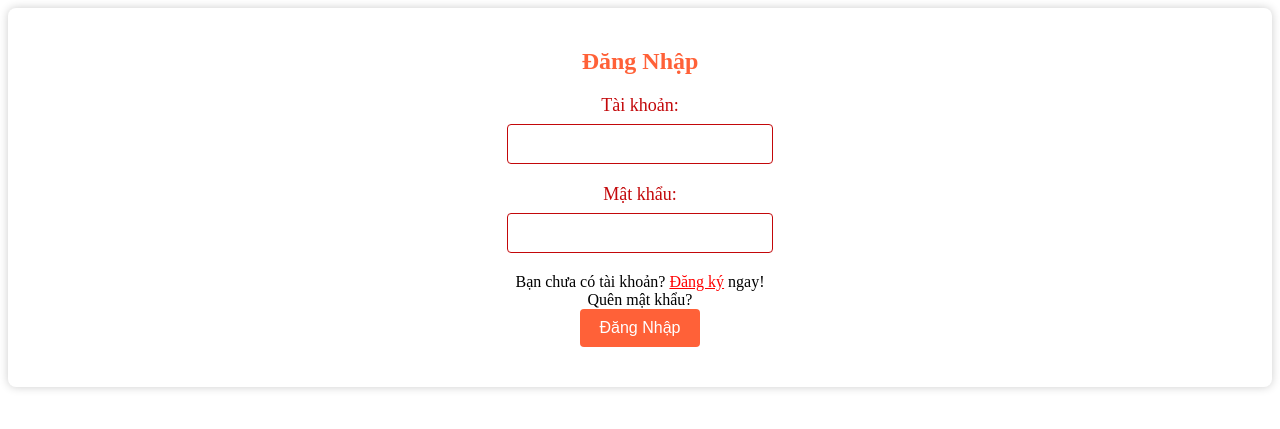
After one commit to phamchinh2004/du_an_1, a PHP site: page /View/login/login.php in a window 1280 px wide. The commit adds this page. Shown: the top 429 px of the page. Run offline with PHP 8.4, Linux system fonts and the light colour scheme.

Commit message:
loginAdmin

```diff
--- /dev/null
+++ b/View/footer.php
@@ -0,0 +1 @@
+<h1>Đây là footer</h1>
--- a/View/index_admin.html
+++ b/View/index_admin.html
@@ -11,7 +11,7 @@
 
 <body>
     <aside class="aside">
-        <h1 style="font-size: 20px;margin: 10px 0;color: red;">SYSTEM MANAGER</h1>
+        <h1 style="font-size: 20px;margin: 10px 0;color: red;">ADMIN</h1>
         <div class="aside_menu">
             <ul class="aside_menu_list">
                 <li class="aside_menu_list_item">
@@ -52,7 +52,7 @@
 
         </div>
         <div class="logout">
-            <a class="" href="">Đăng xuất</a>
+            <a class="logout_" href="">Đăng xuất</a>
         </div>
     </aside>
     <main class="content">
--- /dev/null
+++ b/View/login/login.php
@@ -0,0 +1,93 @@
+<!DOCTYPE html>
+<html lang="en">
+
+<head>
+    <meta charset="UTF-8">
+    <meta name="viewport" content="width=device-width, initial-scale=1.0">
+    <title>Đăng Nhập</title>
+    <style>
+        .login-form {
+            width: auto;
+            height: auto;
+            background-color: #FFF;
+            padding: 20px;
+            border-radius: 8px;
+            box-shadow: 0 0 10px rgba(0, 0, 0, 0.2);
+            text-align: center;
+        }
+
+        .login-form h2 {
+            color: #FF6138;
+        }
+
+        .form-group {
+            margin-bottom: 20px;
+        }
+
+        .form-group label {
+            display: block;
+            font-size: 18px;
+            margin-bottom: 8px;
+            color: #C3080A;
+        }
+
+        .form-group input {
+            width: 20%;
+            padding: 10px;
+            font-size: 16px;
+            border: 1px solid #C3080A;
+            border-radius: 4px;
+        }
+
+        .form-group button {
+            background-color: #FF6138;
+            color: #FFF;
+            padding: 10px 20px;
+            font-size: 16px;
+            border: none;
+            border-radius: 4px;
+            cursor: pointer;
+        }
+
+        .form-group button:hover {
+            background-color: #C3080A;
+        }
+
+        .additional-options {
+            display: flex;
+            flex-direction: column;
+            margin-top: 20px;
+        }
+
+        .additional-options a{
+            text-decoration: none;
+            color: black;
+        }
+    </style>
+</head>
+
+<body>
+    <div class="login-form">
+        <h2>Đăng Nhập</h2>
+        <form action="index.php?act=sendLogin" method="POST">
+            <div class="form-group">
+                <label for="username">Tài khoản:</label>
+                <input type="text" id="username" name="username" required>
+            </div>
+            <div class="form-group">
+                <label for="password">Mật khẩu:</label>
+                <input type="password" id="password" name="password" required>
+            </div>
+            <div class="additional-options">
+                <div >Bạn chưa có tài khoản? <a href=""><u style="color: red;">Đăng ký</u></a> ngay!</div>
+                <a href="#">Quên mật khẩu?</a>
+            </div>
+            <div class="form-group">
+                <button type="submit" name="btnsubmit">Đăng Nhập</button>
+            </div>
+        </form>
+
+    </div>
+</body>
+
+</html>
--- /dev/null
+++ b/View/trangchu.php
@@ -0,0 +1,6 @@
+<h1>Đây là trang chủ</h1>
+<?php
+    if(isset($thongbao)){
+        echo $thongbao;
+    }
+?>
--- a/public/css/admin.css
+++ b/public/css/admin.css
@@ -11,7 +11,7 @@ body{
 .aside{
     background-color: #222d32;
     width: 200px;
-    height: 707px;
+    height: 100vh;
     display: flex;
     flex-direction: column;
     align-items: center;
```
Also changed, not shown: Model/taikhoan.php (added, +31 -0 lines), View/admin/sanpham/topsp.php (+71 -5 lines), View/header.php (added, +65 -0 lines), View/index.html (deleted, +0 -11 lines), index.php (+14 -3 lines), View/login/register.php (added).
